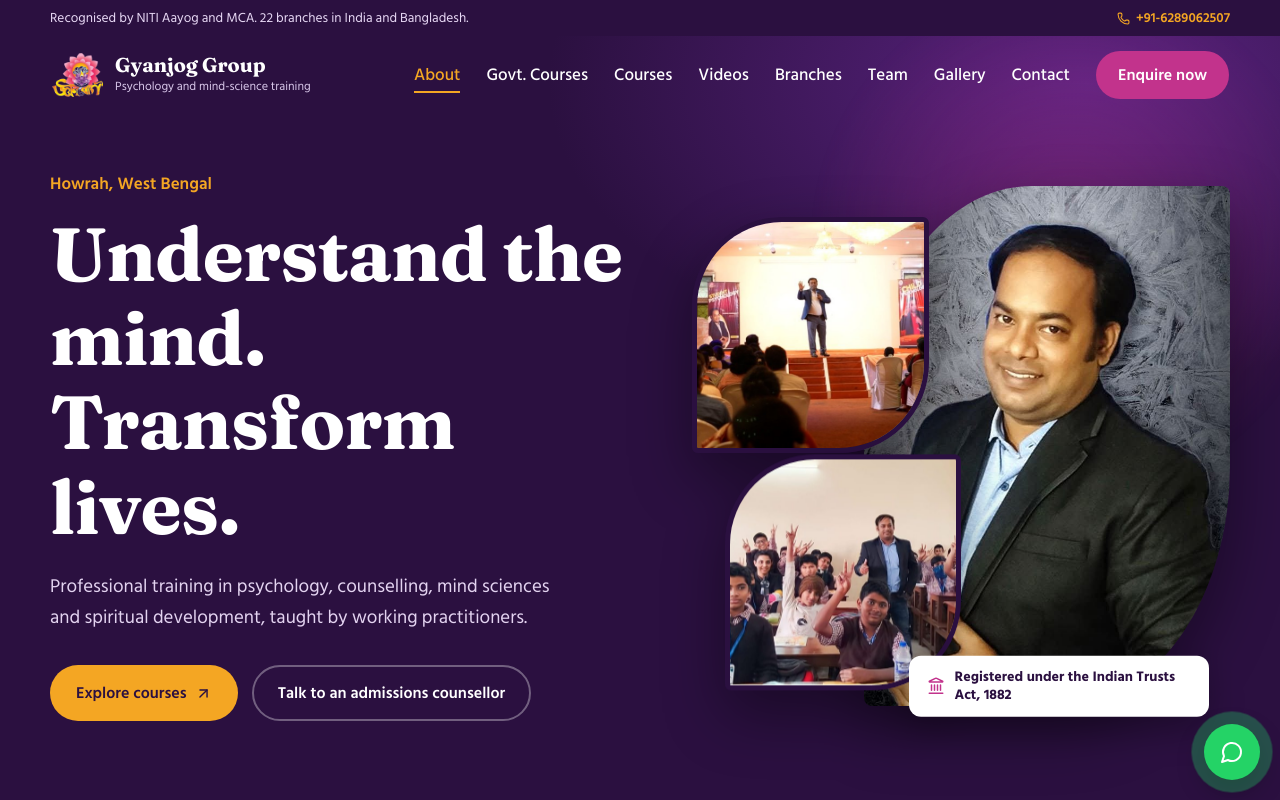
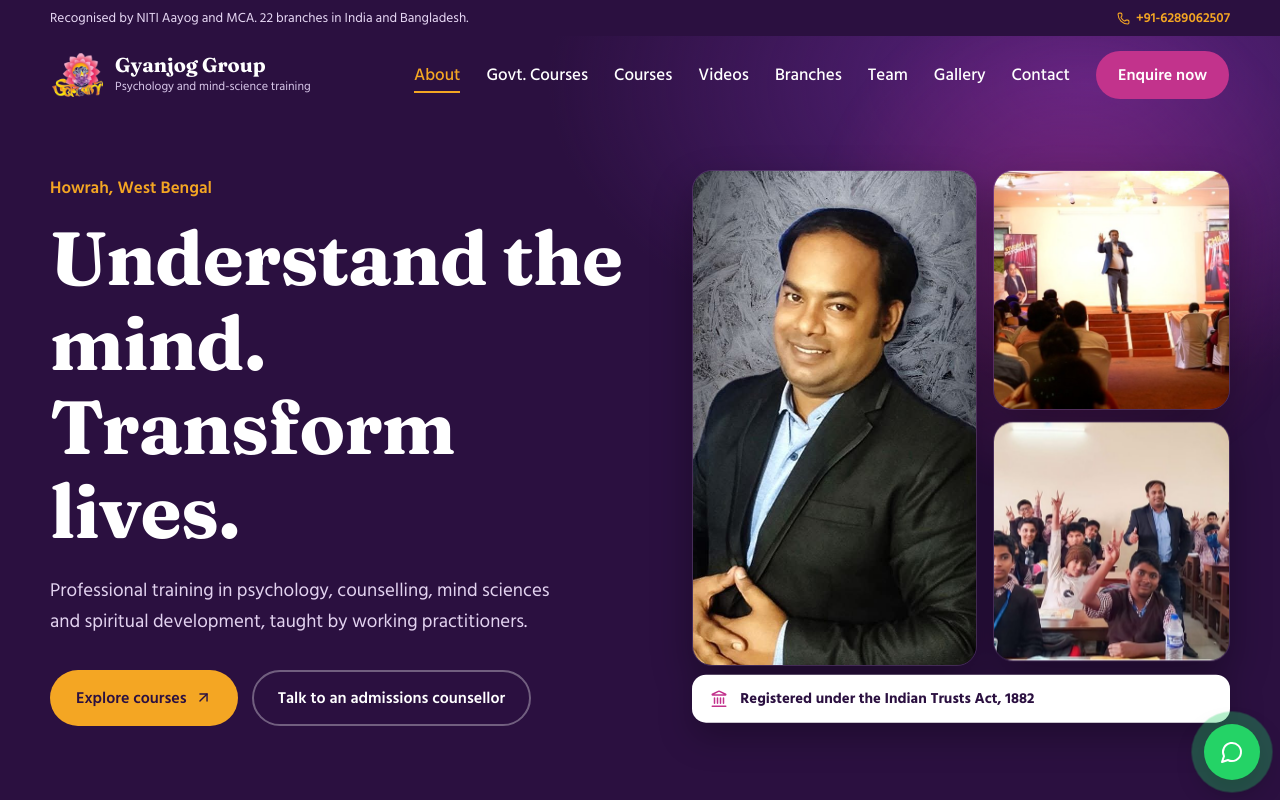
Before and after one commit to Tirtharaj-21/gyanjog-web, a React (Vite) app: page / in a window 1280 px wide. Shown: the top 800 px of the page. Built offline with nearby package versions, Linux system fonts and the light colour scheme.

Commit message:
change dp code

```diff
--- a/src/styles.css
+++ b/src/styles.css
@@ -1720,3 +1720,70 @@ input:focus,select:focus,textarea:focus{outline:0;border-color:var(--pink)}
   padding: 20px !important;
   gap: 20px !important;
 }
+
+
+
+/* =========================================
+   HERO PHOTOS - clean aligned grid
+========================================= */
+
+.hero .collage{
+  position:relative;
+  display:grid;
+  grid-template-columns:1.2fr 1fr;
+  grid-template-rows:repeat(2,minmax(0,1fr)) auto;
+  gap:16px;
+  height:560px;
+  min-height:0;
+  max-width:none;
+}
+
+.hero .collage img{
+  position:static;
+  width:100%;
+  height:100%;
+  min-height:0;
+  aspect-ratio:auto;
+  object-fit:cover;
+  border:1px solid #ffffff1f;
+  border-radius:20px;
+  box-shadow:0 18px 40px #0005;
+}
+
+.hero .collage .c-main{grid-column:1;grid-row:1 / 3;object-position:center top}
+.hero .collage .c-a{grid-column:2;grid-row:1;object-position:center}
+.hero .collage .c-b{grid-column:2;grid-row:2;object-position:center}
+
+.hero .collage .c-badge{
+  position:static;
+  grid-column:1 / -1;
+  grid-row:3;
+  display:flex;
+  align-items:center;
+  gap:12px;
+  max-width:none;
+  padding:14px 18px;
+  background:#fff;
+  color:var(--plum);
+  border-radius:14px;
+  font-size:.92rem;
+  line-height:1.35;
+  box-shadow:0 14px 34px #0004;
+}
+
+.hero .collage .c-badge svg{color:var(--pink);flex:none}
+
+@media(max-width:1000px){
+  .hero .collage{height:480px;max-width:620px}
+}
+
+@media(max-width:600px){
+  .hero .collage{
+    height:auto;
+    grid-template-columns:1fr 1fr;
+    grid-template-rows:280px 150px auto;
+  }
+  .hero .collage .c-main{grid-column:1 / -1;grid-row:1}
+  .hero .collage .c-a{grid-column:1;grid-row:2}
+  .hero .collage .c-b{grid-column:2;grid-row:2}
+}
```
